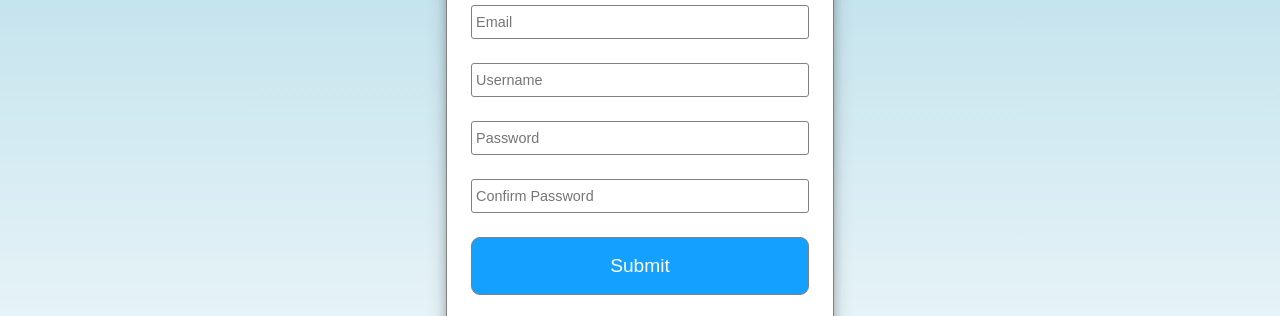
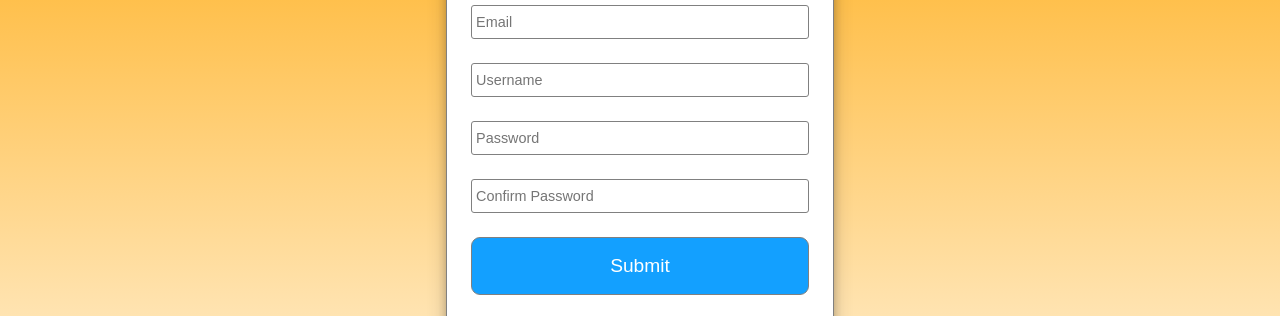
Before and after one commit to sfitzpatrick55/StaticRegisterPage, a plain HTML site: page index.html in a window 1280 px wide. Shown: the part 240-556 px from the top of the page. Drawn offline with Linux system fonts and the light colour scheme.

Commit message:
changed background gradient

```diff
--- a/main.css
+++ b/main.css
@@ -1,5 +1,5 @@
 body {
-    background: linear-gradient(0deg, white, lightblue );
+    background: linear-gradient(0deg, white, orange);
     margin: 0;
     font-family: sans-serif;
     display: flex;
```
